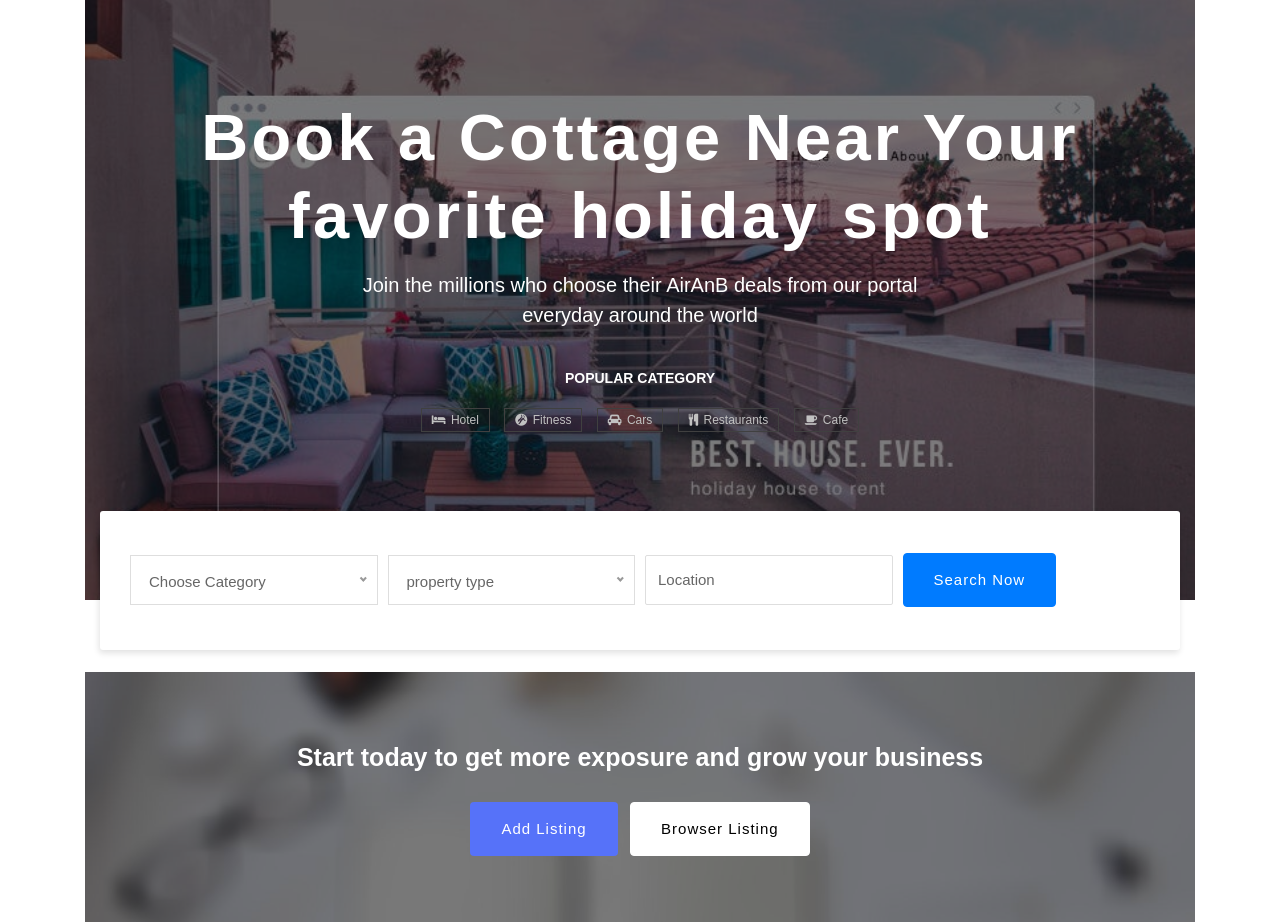
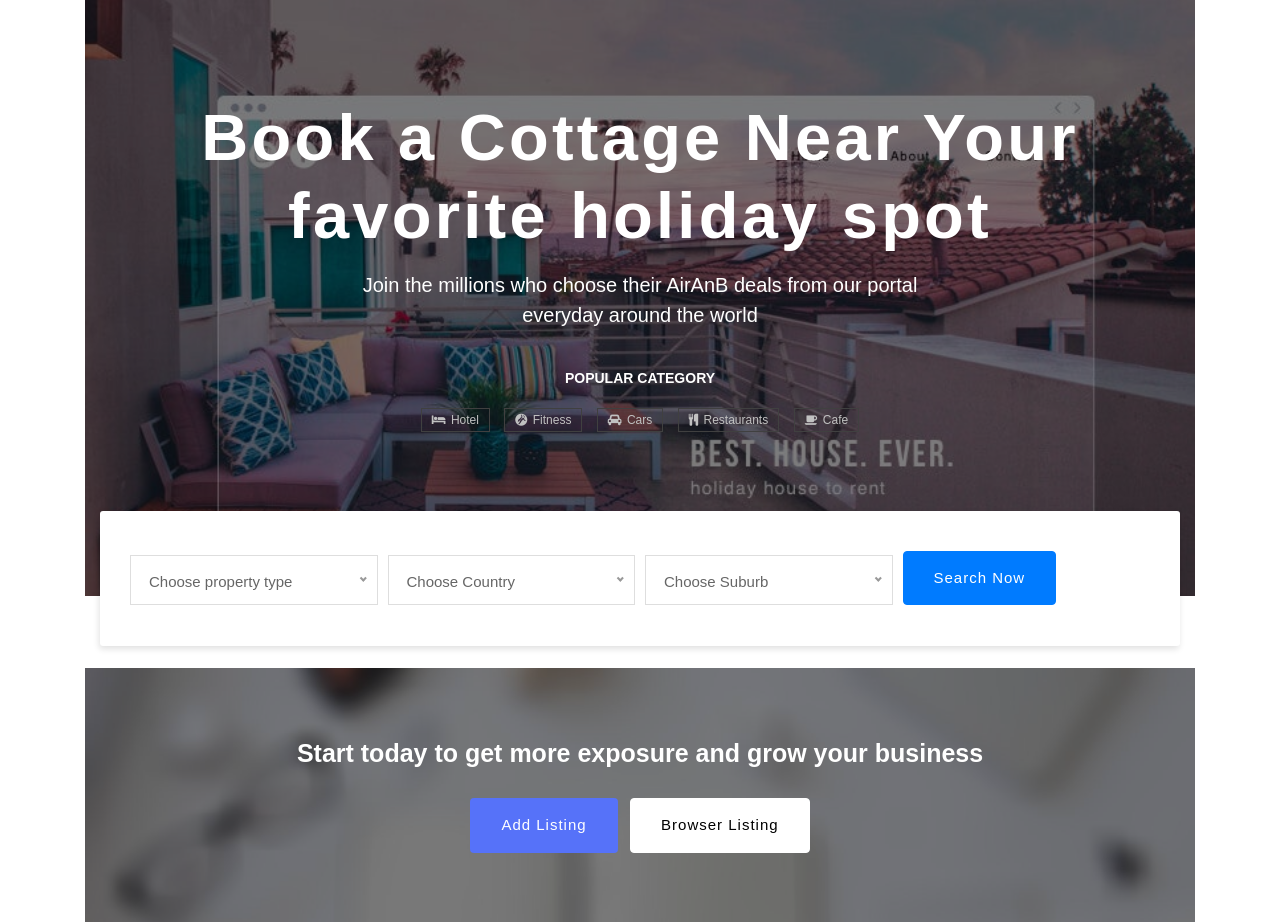
Before and after one commit to baddipudiDebora/MongoDBholidayhomeListing, a Flask app: page / in a window 1280 px wide. Shown: the part 89-1011 px from the top of the page. Run offline with Flask 2, Linux system fonts and the light colour scheme; a database or web service that is not in the repository returns one stand-in record (values such as "Sample title"); some libraries are stand-ins or nearby versions; some web fonts are replaced.

Commit message:
updated html code for dropdown to fetch data from DB

```diff
--- a/templates/index.html
+++ b/templates/index.html
@@ -35,6 +35,7 @@
 					</div>
 
 				</div>
+
 				<!-- Advance Search -->
 				<div class="advance-search">
 						<div class="container">
@@ -42,26 +43,32 @@
 								<div class="col-lg-12 col-md-12 align-content-center">
 										<form>
 											<div class="form-row">
+                                            <div class="form-group col-md-3">
+													<select class="w-100 form-control mt-lg-1 mt-md-2">
+														   <option value="" disabled selected>Choose property type</option>
+                                                            {% for list in listings %}
+                                                             <option value="{{list.property_type}}">{{list.property_type}}</option>
+                                                            {% endfor %}
+                                                            </select>
+												</div>
                                                 <div class="form-group col-md-3">
 													<select id="listingsAndReviews" class="w-100 form-control mt-lg-1 mt-md-2 property_type">
 
-                                                            <option value="" disabled selected>Choose Category</option>
-                                                            {% for list in listingsAndReviews %}
-                                                                <option value="{{list.property_type}}">{{list.property_type}}</option>
+                                                            <option value="" disabled selected>Choose Country</option>
+                                                            {% for list in listings %}
+                                                             <option value="{{list.address.country}}">{{list.address.country}}</option>
                                                             {% endfor %}
                                                             </select>
 
 												</div>
+
 												<div class="form-group col-md-3">
-													<select class="w-100 form-control mt-lg-1 mt-md-2">
-														<option>property type</option>
-														<option value="1">House</option>
-														<option value="2">Apartment</option>
-														<option value="4">Condominium</option>
-													</select>
-												</div>
-												<div class="form-group col-md-3">
-													<input type="text" class="form-control my-2 my-lg-1" id="inputLocation4" placeholder="Location">
+														<select class="w-100 form-control mt-lg-1 mt-md-2">
+														   <option value="" disabled selected>Choose Suburb </option>
+                                                            {% for list in listings %}
+                                                             <option value="{{list.address.suburb}}">{{list.address.suburb}}</option>
+                                                            {% endfor %}
+                                                            </select>
 												</div>
 												<div class="form-group col-md-2 align-self-center">
 													<button type="submit" class="btn btn-primary">Search Now</button>
```
